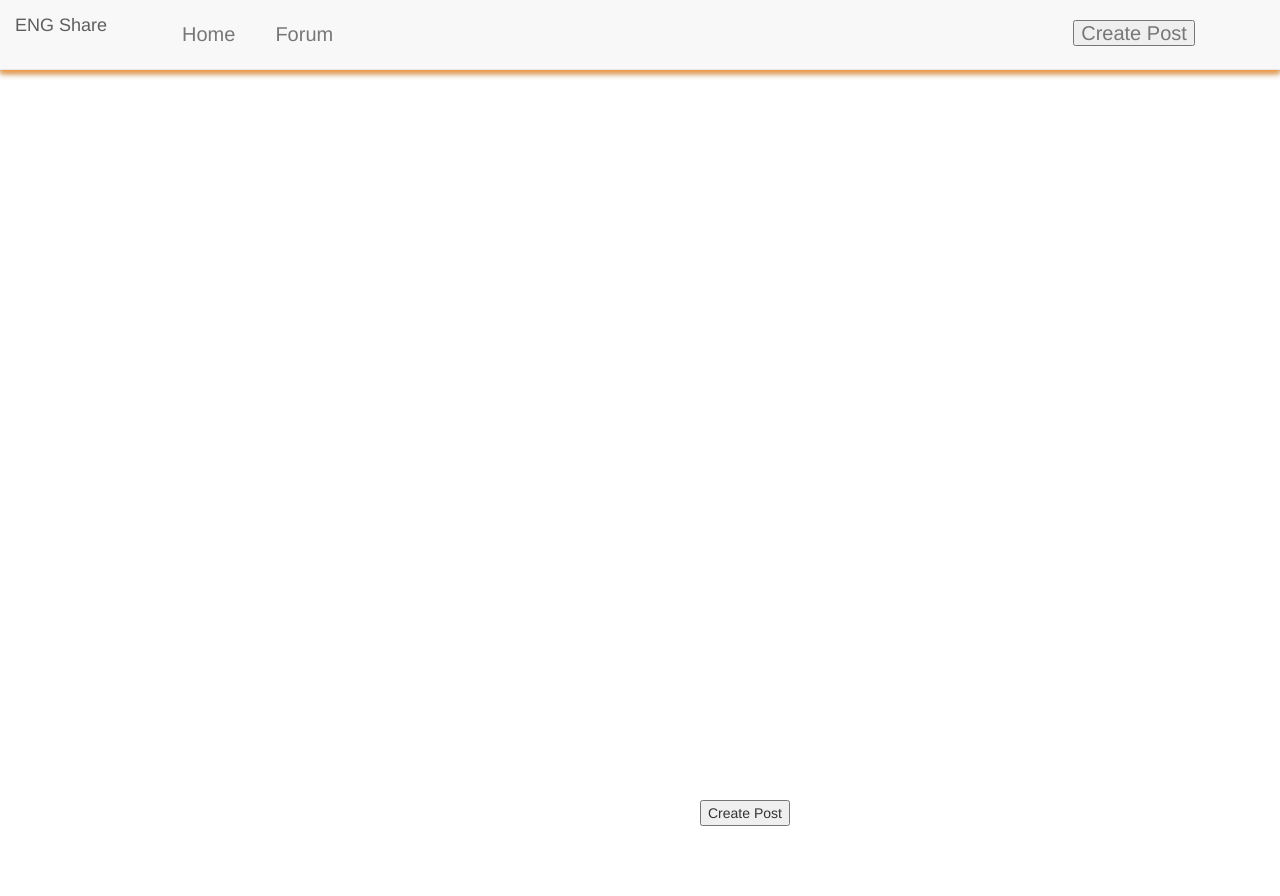
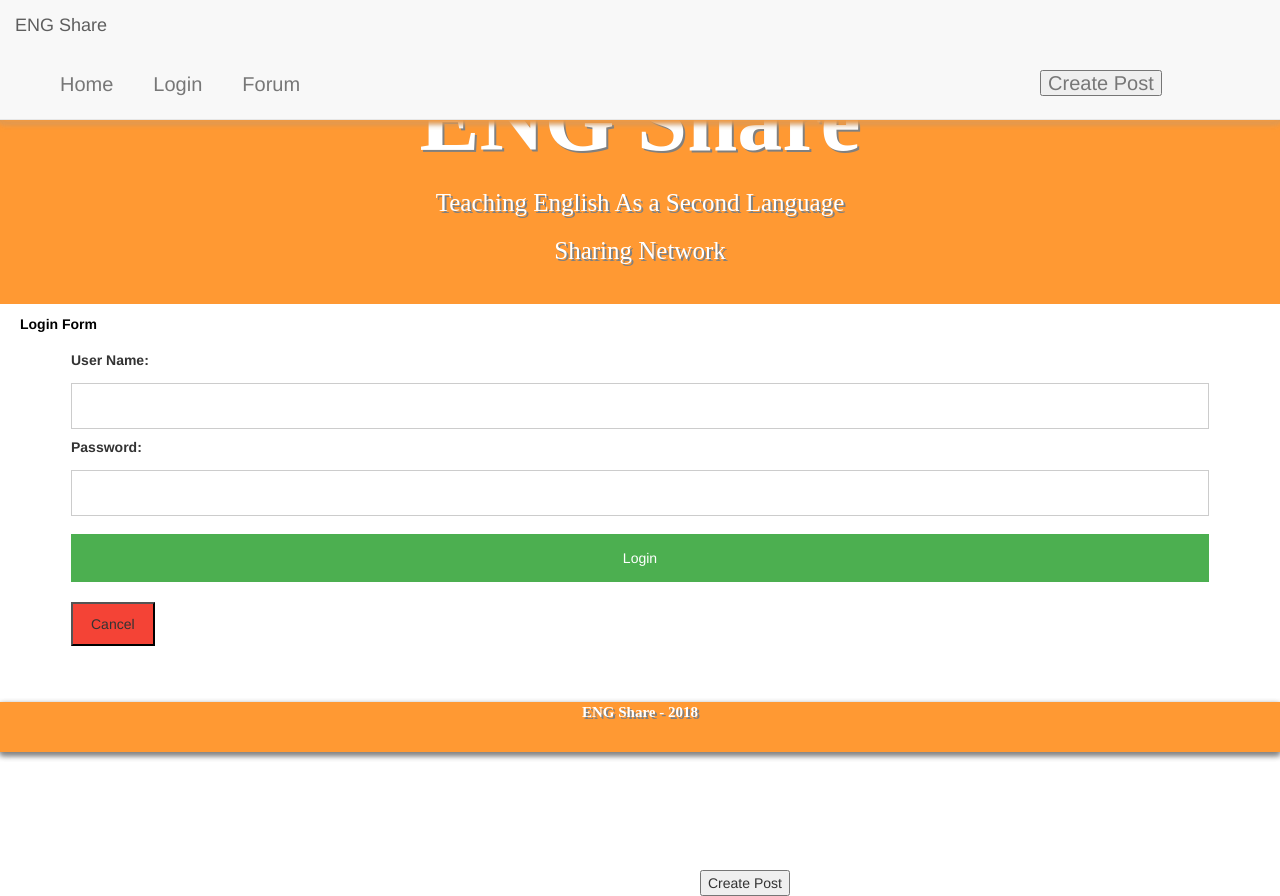
Before and after one commit to clewis1337/Project3, a React (Create React App) app in the folder client/: page /account in a window 1280 px wide. Before the commit the page ends 826 px from the top, so only its background shows below. Built offline with nearby package versions, Linux system fonts and the light colour scheme; a web font is replaced by a local one.

Commit message:
login/account page created

```diff
--- a/client/src/App.js
+++ b/client/src/App.js
@@ -10,6 +10,7 @@ import LessonPlans from "./pages/LessonPlans";
 import Forum from "./components/Forum";
 import Dashboard from "./components/Dashboard";
 import Modal from "./components/Modal";
+import Account from "./pages/Account";
 
 
 const App = () => (
@@ -18,8 +19,9 @@ const App = () => (
       <Navbar />
         <Route exact path="/" component={Home} />
         <Route path="/home" component={Home} />
-        <Route path="/lessonplans" component={LessonPlans} />
+        <Route path="/account" component={Account} />
         <Route path="/topic/:id" component={Topic} />
+
       <Footer />
     </div>
   </Router>
--- /dev/null
+++ b/client/src/components/Login/Login.css
@@ -0,0 +1,72 @@
+.login{
+    margin-top: 10px;
+    margin-bottom:40px;
+}
+
+input[type=text], input[type=password] {
+    width: 100%;
+    padding: 12px 20px;
+    margin: 8px 0;
+    display: inline-block;
+    border: 1px solid #ccc;
+    box-sizing: border-box;
+}
+
+.loginbutton {
+    background-color: #4CAF50;
+    color: white;
+    padding: 14px 20px;
+    margin: 8px 0;
+    border: none;
+    cursor: pointer;
+    width: 100%;
+    margin-bottom: 20px;
+    margin-top: 10px;
+}
+
+.loginbutton:hover {
+    opacity: 0.8;
+}
+
+.cancelbtn {
+    width: auto;
+    padding: 10px 18px;
+    background-color: #f44336;
+}
+
+.imgcontainer {
+    text-align: center;
+    margin: 24px 0 12px 0;
+}
+
+img.avatar {
+    width: 40%;
+    border-radius: 50%;
+}
+
+.container {
+    padding: 16px;
+}
+
+span.psw {
+    float: right;
+    padding-top: 16px;
+}
+
+/* Change styles for span and cancel button on extra small screens */
+@media screen and (max-width: 300px) {
+    span.psw {
+       display: block;
+       float: none;
+    }
+    .cancelbtn {
+       width: 100%;
+    }
+}
+
+h22{
+    color: black;
+    size: 20%;
+    font-weight: bold;
+    margin-left: 20px;
+}
--- /dev/null
+++ b/client/src/components/Login/Login.js
@@ -0,0 +1,31 @@
+import React from "react";
+import "./Login.css";
+
+
+const Login = () => (
+	<div className= "login">
+    <h22>Login Form</h22>
+    <form action="/action_page.php">
+    <div class="container">
+
+<label for="username">User Name:</label>
+      <input type="text" id="username" name="username"></input>
+
+      <label for="password">Password:</label>
+      <input type="text" id="password" name="password"></input>
+
+<button className = "loginbutton" type="loginbutton">Login</button>
+<br/>
+       <button type="button" class="cancelbtn">Cancel</button>
+
+</div>
+    </form>
+    </div>
+
+
+
+
+);
+
+
+export default Login;
--- /dev/null
+++ b/client/src/components/Login/index.js
@@ -0,0 +1 @@
+export { default } from "./Login";
--- a/client/src/components/Navbar/Navbar.js
+++ b/client/src/components/Navbar/Navbar.js
@@ -22,6 +22,19 @@ const Navbar = props => (
             }
           >
             Home
+          </Link>
+        </li>
+
+             <li className="nav-item">
+          <Link
+            to="/"
+            className={
+              window.location.pathname === "/account"
+                ? "nav-link active"
+                : "nav-link"
+            }
+          >
+            Login
           </Link>
         </li>
 
--- /dev/null
+++ b/client/src/pages/Account.js
@@ -0,0 +1,22 @@
+import React, { Component } from "react";
+import Jumbotron from "../components/Jumbotron";
+import Container from "../components/Container";
+import Login from "../components/Login";
+
+
+const Account = props => {
+    return (
+      <Container>
+        <Jumbotron>
+
+        </Jumbotron>
+
+<Login></Login>
+
+
+      </Container>
+    )
+  }
+
+
+export default Account;
```
Also changed, not shown: 1 other file (tests, documents, lock files or other folders).
